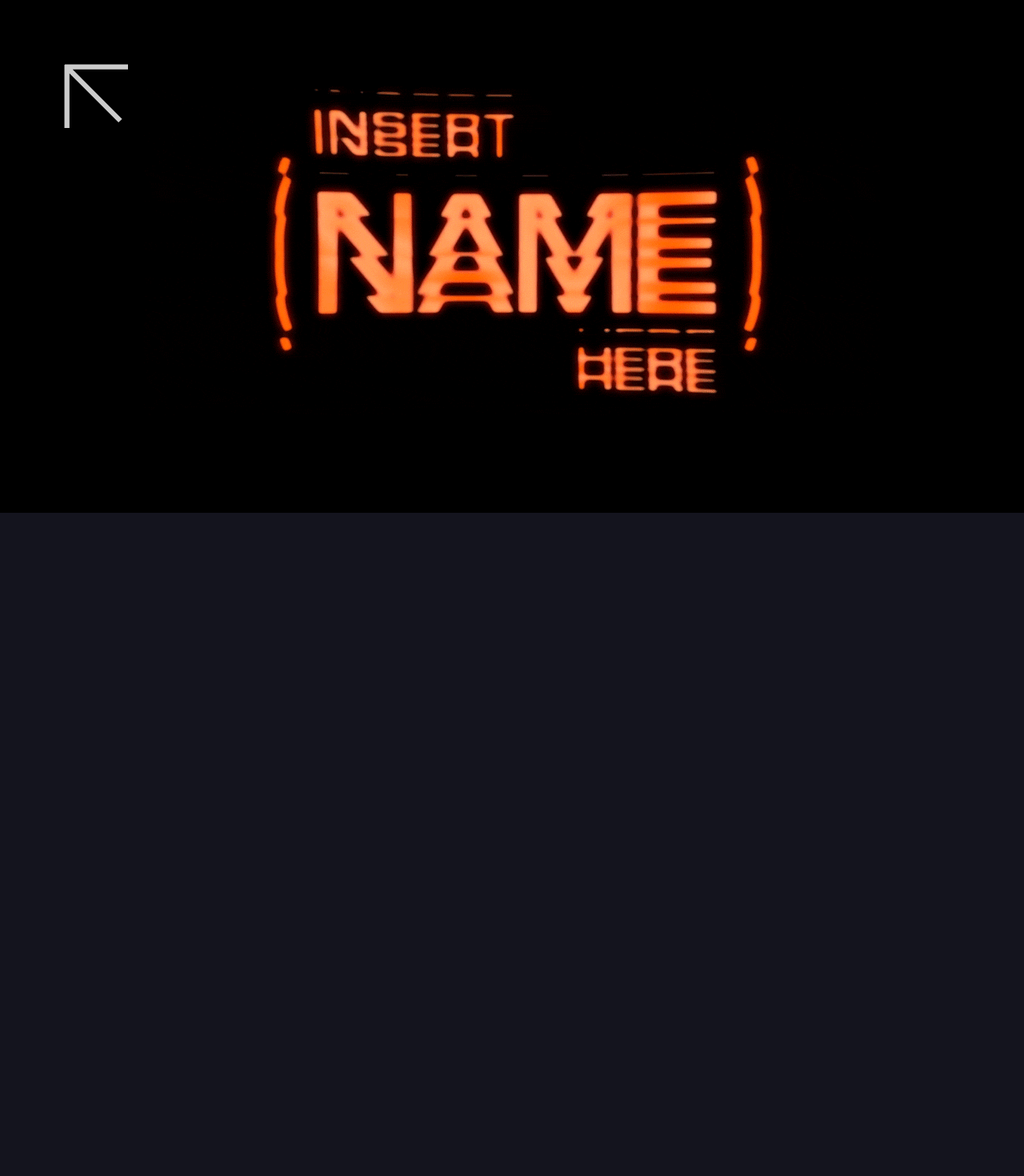
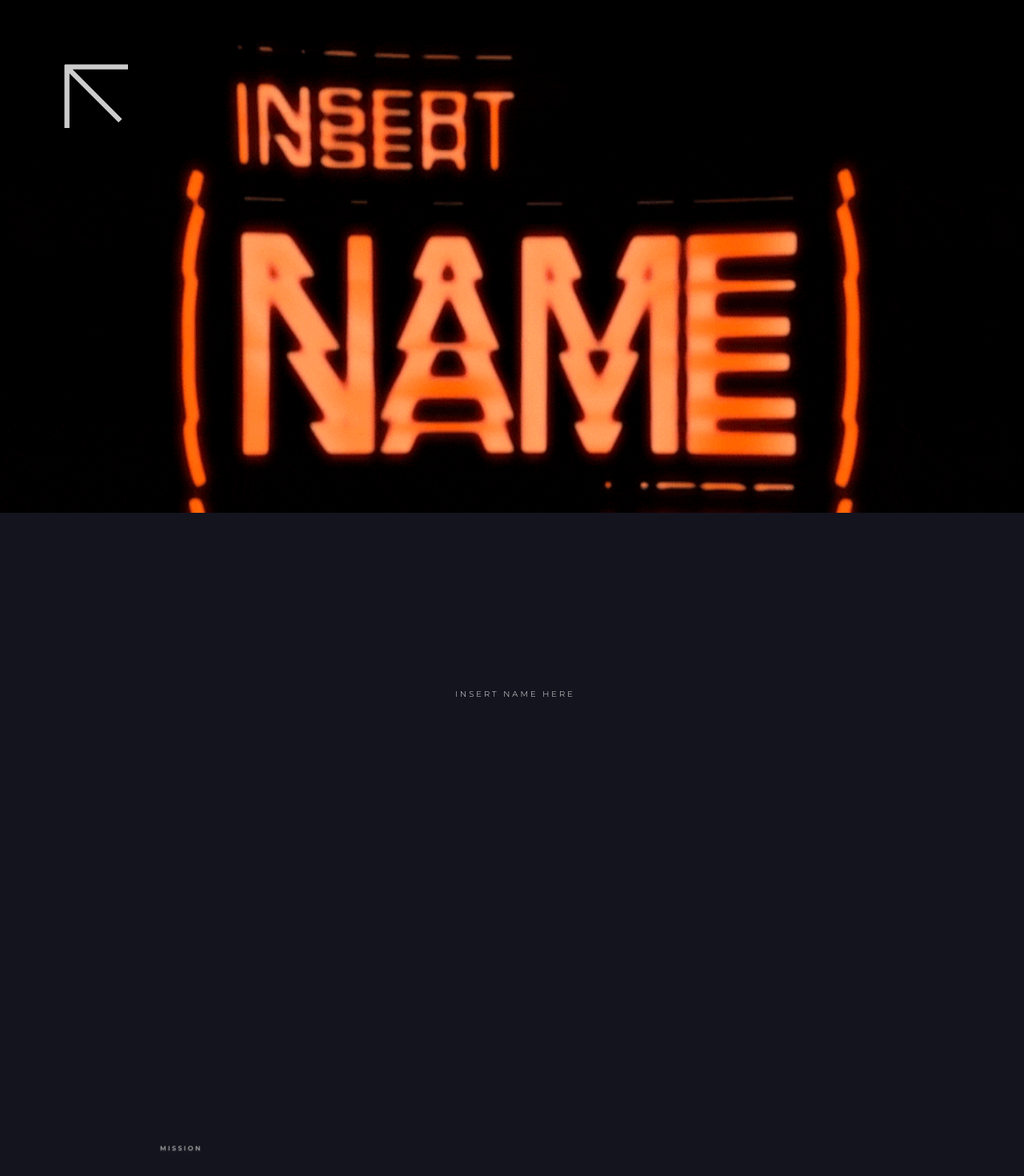
Before and after one commit to aeonyuonmiller/portfolio, a Next.js app: page /insert-name-here in a window 1280 px wide. Shown: the top 1470 px of the page at 80% size. Built offline with nearby package versions, Linux system fonts and the light colour scheme.

Commit message:
hero fill + changed bg for rhythm

```diff
--- a/pages/index.js
+++ b/pages/index.js
@@ -2,9 +2,7 @@ import React, { useEffect } from 'react';
 // import React, { useRef, useEffect, useState } from 'react';
 import Head from 'next/head';
 import dynamic from 'next/dynamic';
-const gsap = dynamic(()=>{return import("gsap/dist/gsap")}, {ssr: false});
 import Link from 'next/link';
-// import Footer from 'components/Footer.js';
 import { motion } from "framer-motion";
 import { gsap } from "gsap/dist/gsap";
 import { ScrollTrigger } from "gsap/dist/ScrollTrigger";
@@ -73,7 +71,7 @@ export default function Home() {
   })
 
 
-  // view-image
+// view-image
    useEffect(() => {
 
     ScrollTrigger.refresh();
@@ -118,7 +116,7 @@ export default function Home() {
         transition={{ duration: 1, }}
         // variants={variants}
         className="align-left align-y-bottom">
-        <span>aeon yuon miller</span> is an experience designer
+        <span>aeonyuonmiller</span> is a multidisciplinary digital designer
       </motion.h1>
 
       <motion.img
--- a/pages/insert-name-here.js
+++ b/pages/insert-name-here.js
@@ -1,5 +1,6 @@
 import React, { useEffect, useState } from 'react';
 import Head from 'next/head';
+import Image from 'next/image';
 import { useRouter } from "next/router";
 import Link from 'next/link';
 // import Footer from 'components/Footer';
@@ -91,16 +92,6 @@ function useWindowSize() {
 
   /*  WORKING JS  */
 
-/*   useEffect(() => {
-    // Create an scoped async function in the hook
-    async function anyNameFunction() {
-      await loadContent();
-    }
-    // Execute the created function directly
-    anyNameFunction();
-  }, []); */
-
-
   useEffect(() => {
 
     const reveal = gsap.utils.toArray('.reveal');
@@ -124,8 +115,6 @@ function useWindowSize() {
         end: "bottom 5%"
       }),150
     })
-
-
 
     const parallaxTl = gsap.timeline({
       ease: 'Power3.easeOut',
@@ -172,8 +161,9 @@ function useWindowSize() {
           className="back" />
         </a></Link>
 
-        <motion.img
-        layout
+        <Image
+        priority
+        layout="fill"
          initial={{ y: 10, opacity: 0 }}
          animate={{ y: 0, opacity: 1, }}
          exit={{    y: -10, opacity: 0 }}
@@ -187,7 +177,7 @@ function useWindowSize() {
 			      animate={{ y: 'calc(-20vh + 1px)', skewY: ['0deg', '-3deg', '0deg'], transition: { duration: .8, delay: .2 }  }}
 			      exit={{ y: '300px', skewY: ['0deg', '3deg', '0deg'] }}
           	transition={{ duration: .8, delay: 0 }}>
-            <h5 className="reveal">Insert Name Here</h5>
+            <h5>Insert Name Here</h5>
             <p className="reveal">Highlighting people with different backgrounds who express their vision on culture – we discuss on YouTube about inclusive and empathic spaces.</p>
         </motion.div>
 
@@ -198,7 +188,7 @@ function useWindowSize() {
       <section className="show inh light">
 
         <span>
-          <h5 className="reveal">Mission</h5>
+          <h5>Mission</h5>
           <p className="reveal">Give perspective on club culture from cultural workers.</p>
         </span>
 
--- a/styles/globals.css
+++ b/styles/globals.css
@@ -60,7 +60,7 @@ html {
 .light-bg   { background: rgb(240,240,240); }
 .inh        { background: rgb(20, 20, 30); }
 .inh-hero   { background: rgb(0, 0, 0); }
-.rhym       { background: rgb(53, 97, 141); }
+.rhym       { background: rgb(0, 60, 255); }
 .rhym-hero  { background: rgb(86, 151, 185); }
 .black      { background: #000000; }
 
@@ -75,7 +75,7 @@ img {
   height: auto;
 }
 
-h1 { width: 400px; font-weight: 300; font-size: 2.5em; letter-spacing: .01em; line-height: 1.3em; color: #282922; }
+h1 { width: 380px; font-weight: 300; font-size: 2.5em; letter-spacing: .01em; line-height: 1.3em; color: #282922; }
 h1 span { font-weight: 500; font-size: 1em; color: #b8b8b8;
 /*   background: radial-gradient(circle, #b8b8b8 10%, #747474 90%);
   background-clip: text;
```
Also changed, not shown: pages/rhythm.js (+6 -5 lines).
